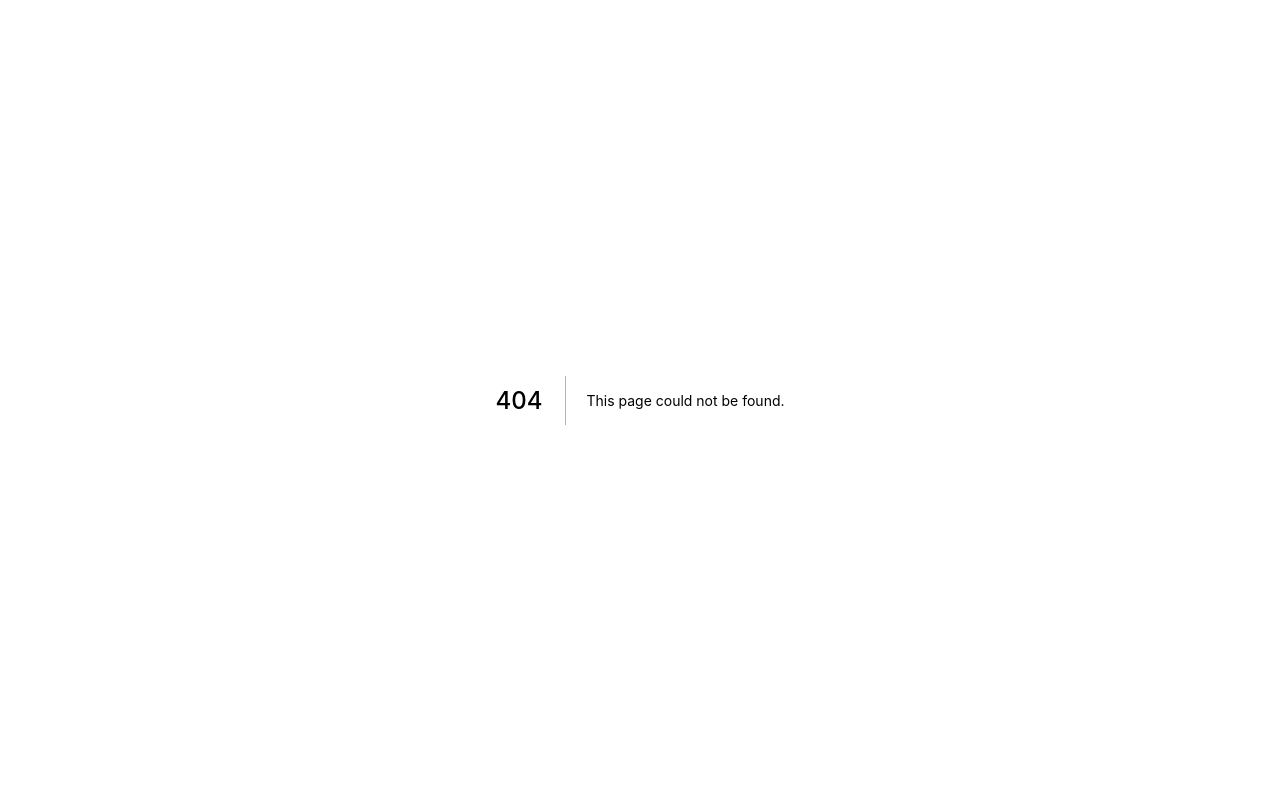
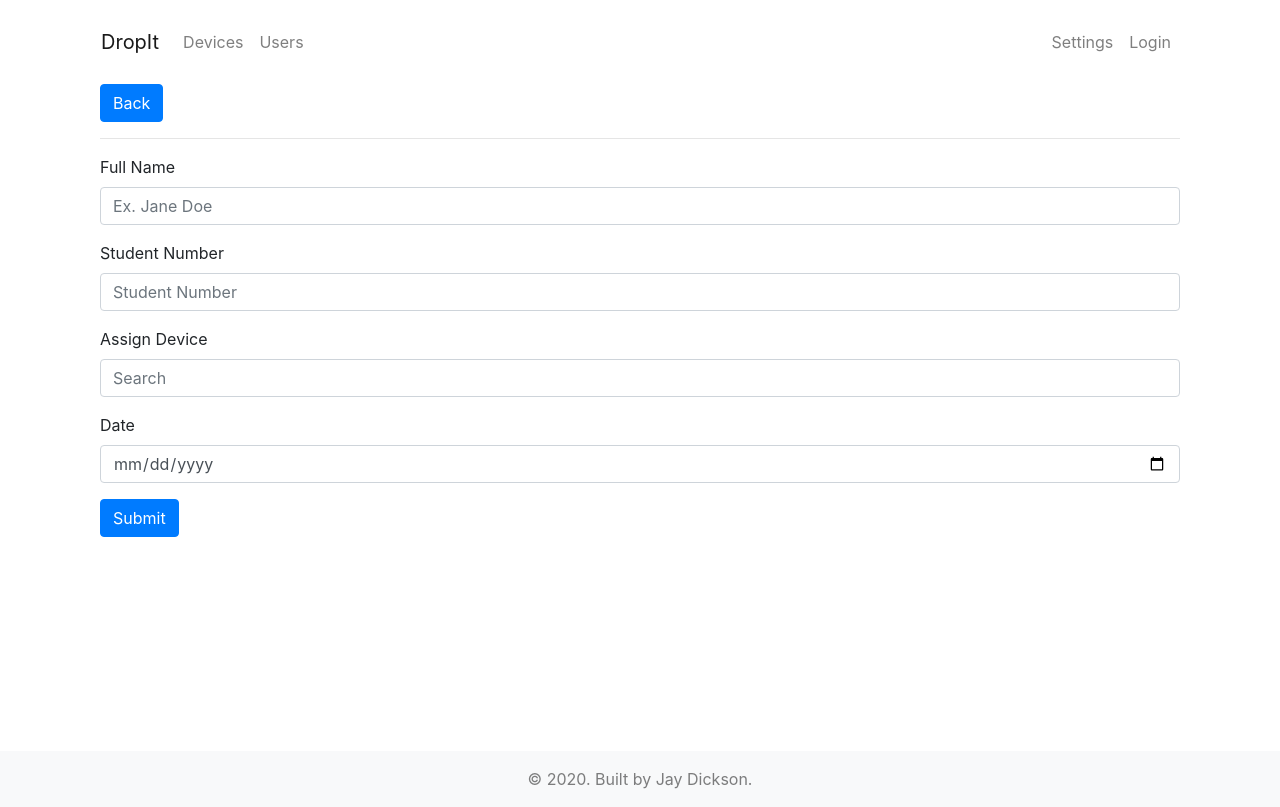
Before and after one commit to jaydickson02/DropIt, a Next.js app: page /newuser in a window 1280 px wide. Before the commit this address had no page. Built offline with nearby package versions, Linux system fonts and the light colour scheme.

Commit message:
Added User page and Add User page

```diff
--- a/pages/devices.js
+++ b/pages/devices.js
@@ -37,4 +37,4 @@ devices.getInitialProps = async (ctx) => {
     return { devices: json }
   }
 
-export default devices
+export default devices;
--- a/pages/newdevice.js
+++ b/pages/newdevice.js
@@ -4,7 +4,7 @@ import Form from 'react-bootstrap/Form'
 import Button from 'react-bootstrap/Button'
 import { Container } from 'react-bootstrap'
 
-const index = () => {
+const newDevice = () => {
 const router = useRouter()
 
 return(
@@ -12,7 +12,7 @@ return(
 <Container>
 <Button onClick={() => {router.back()}}>Back</Button>
 <hr />
-<Form action='https://drop-it-db.vercel.app/api/add' method='post'>
+<Form action='https://drop-it-db.vercel.app/api/adddevice' method='post'>
   <Form.Group controlId="formDeviceType">
     <Form.Label>Device Type</Form.Label>
     <Form.Control name='type' as="select">
@@ -52,4 +52,4 @@ return(
 )
 }
 
-export default index
+export default newDevice;
--- /dev/null
+++ b/pages/newuser.js
@@ -0,0 +1,45 @@
+import { useRouter } from 'next/router'
+import Layout from '../shared/layout'
+import Form from 'react-bootstrap/Form'
+import Button from 'react-bootstrap/Button'
+import { Container } from 'react-bootstrap'
+
+const newUser = () => {
+const router = useRouter()
+
+return(
+<Layout activeLink={'/'}>
+<Container>
+<Button onClick={() => {router.back()}}>Back</Button>
+<hr />
+<Form action='https://drop-it-db.vercel.app/api/adduser' method='post'>
+  <Form.Group controlId="formDeviceType">
+    <Form.Label>Full Name</Form.Label>
+    <Form.Control name='name' type="text" placeholder="Ex. Jane Doe"></Form.Control>
+  </Form.Group>
+
+  <Form.Group controlId="formDeviceSerialNumber">
+    <Form.Label>Student Number</Form.Label>
+    <Form.Control name='studentNumber' type="text" placeholder="Student Number" />
+  </Form.Group>
+
+  <Form.Group controlId="formCurrentDeviceUser">
+    <Form.Label>Assign Device</Form.Label>
+    <Form.Control name='device' type="text" placeholder="Search" />
+  </Form.Group>
+
+  <Form.Group controlId="formCurrentDeviceUser">
+    <Form.Label>Date</Form.Label>
+    <Form.Control name='date' type="date" />
+  </Form.Group>
+
+  <Button variant="primary" type="submit">
+    Submit
+  </Button>
+</Form>
+</Container>
+</Layout>
+)
+}
+
+export default newUser;
```
Also changed, not shown: pages/users.js (+25 -2 lines).
